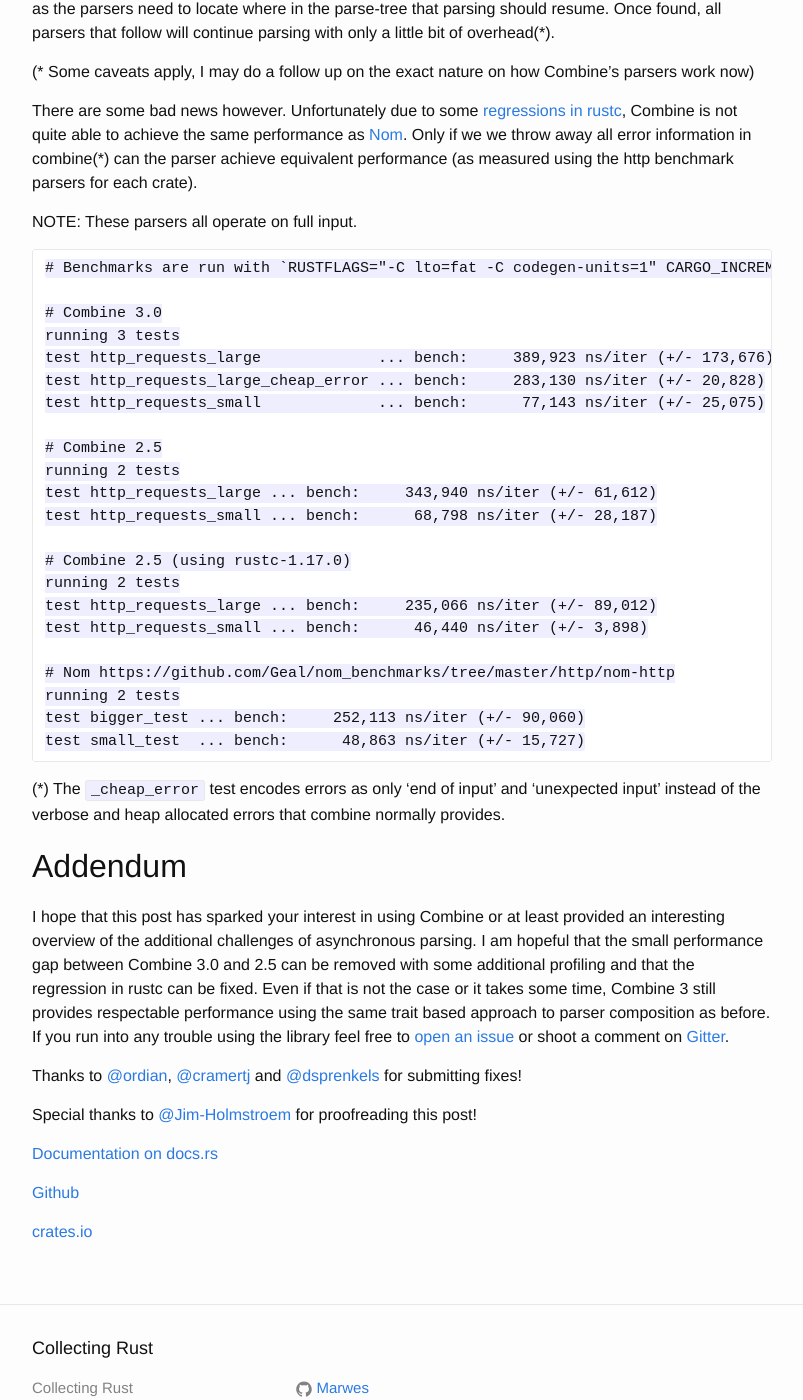
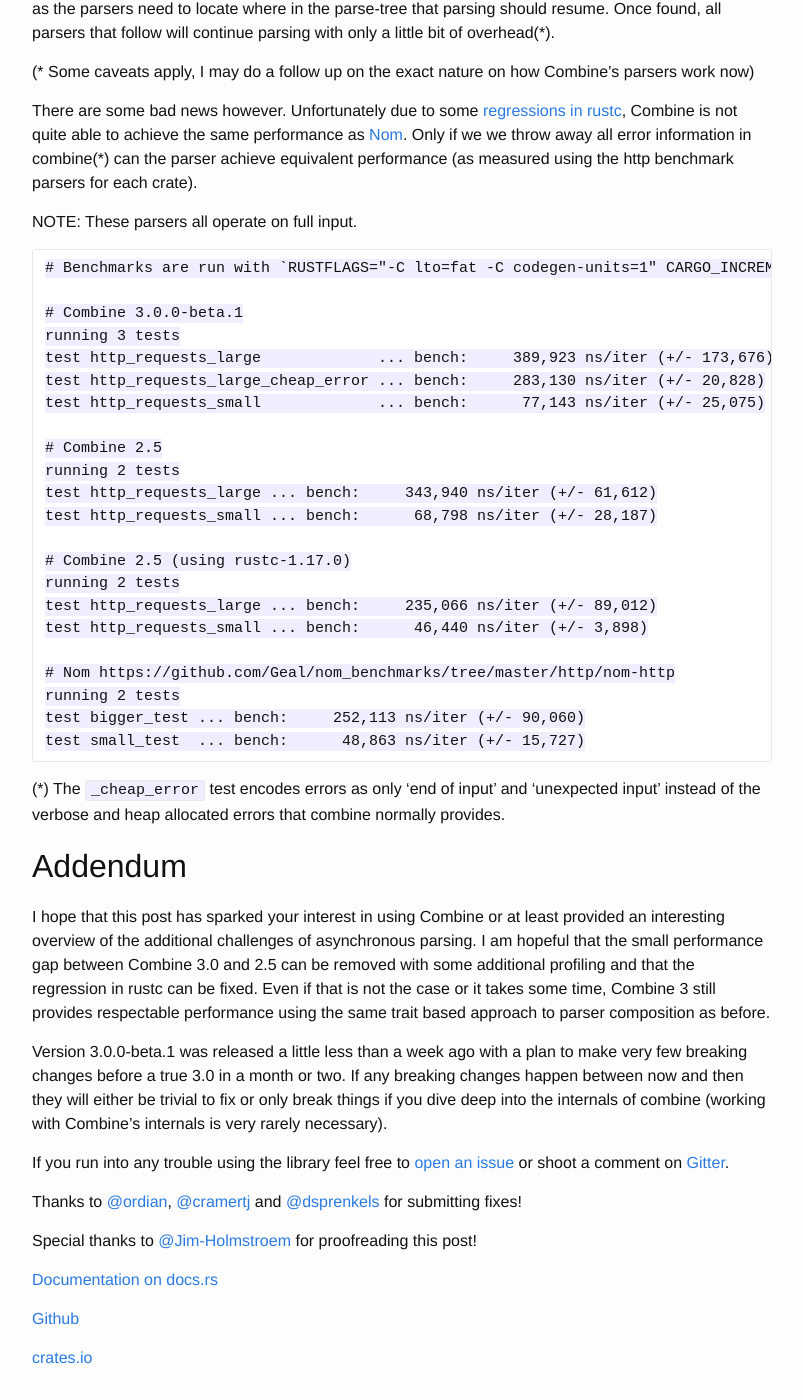
Before and after one commit to Marwes/Marwes.github.io, a Jekyll site: the page built from _posts/2018-02-8-combine-3.markdown, in a window 1280 px wide and 1400 px high, scrolled down 7583 px. Shown: the whole window, without its empty margins (238-1041 px from the left). Built offline with Jekyll 4.4.1, drawn with Linux system fonts in a browser that asks for light colours.

Commit message:
Mention that 3.0.0-beta.1 was released

````diff
--- a/_posts/2018-02-8-combine-3.markdown
+++ b/_posts/2018-02-8-combine-3.markdown
@@ -325,7 +325,7 @@ NOTE: These parsers all operate on full input.
 ```
 # Benchmarks are run with `RUSTFLAGS="-C lto=fat -C codegen-units=1" CARGO_INCREMENTAL=0`
 
-# Combine 3.0
+# Combine 3.0.0-beta.1
 running 3 tests
 test http_requests_large             ... bench:     389,923 ns/iter (+/- 173,676)
 test http_requests_large_cheap_error ... bench:     283,130 ns/iter (+/- 20,828)
@@ -354,6 +354,10 @@ test small_test  ... bench:      48,863 ns/iter (+/- 15,727)
 I hope that this post has sparked your interest in using Combine or at least provided an interesting overview of the additional challenges of asynchronous parsing.
 I am hopeful that the small performance gap between Combine 3.0 and 2.5 can be removed with some additional profiling and that the regression in rustc can be fixed.
 Even if that is not the case or it takes some time, Combine 3 still provides respectable performance using the same trait based approach to parser composition as before.
+
+Version 3.0.0-beta.1 was released a little less than a week ago with a plan to make very few breaking changes before a true 3.0 in a month or two.
+If any breaking changes happen between now and then they will either be trivial to fix or only break things if you dive deep into the internals of combine (working with Combine's internals is very rarely necessary).
+
 If you run into any trouble using the library feel free to [open an issue][] or shoot a comment on [Gitter][].
 
 Thanks to [@ordian](https://github.com/ordian), [@cramertj](https://github.com/cramertj) and [@dsprenkels](https://github.com/dsprenkels) for submitting fixes!
````
